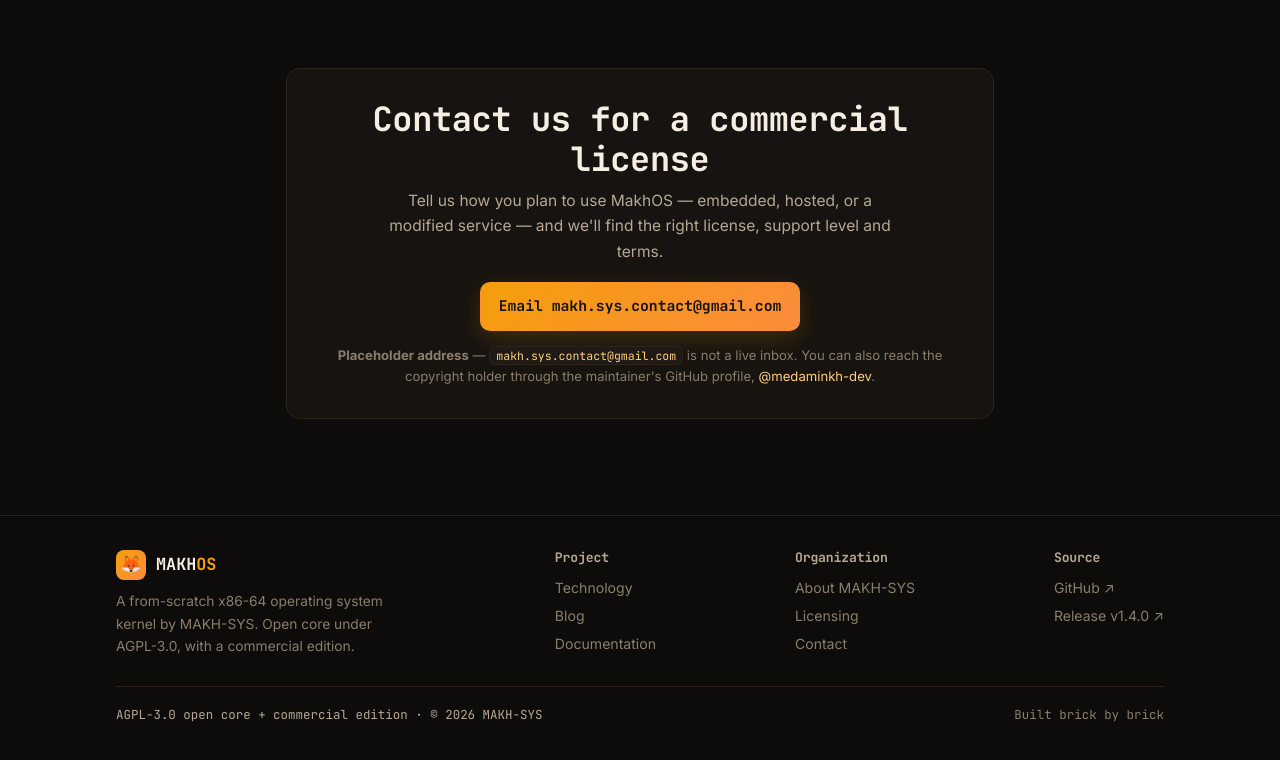
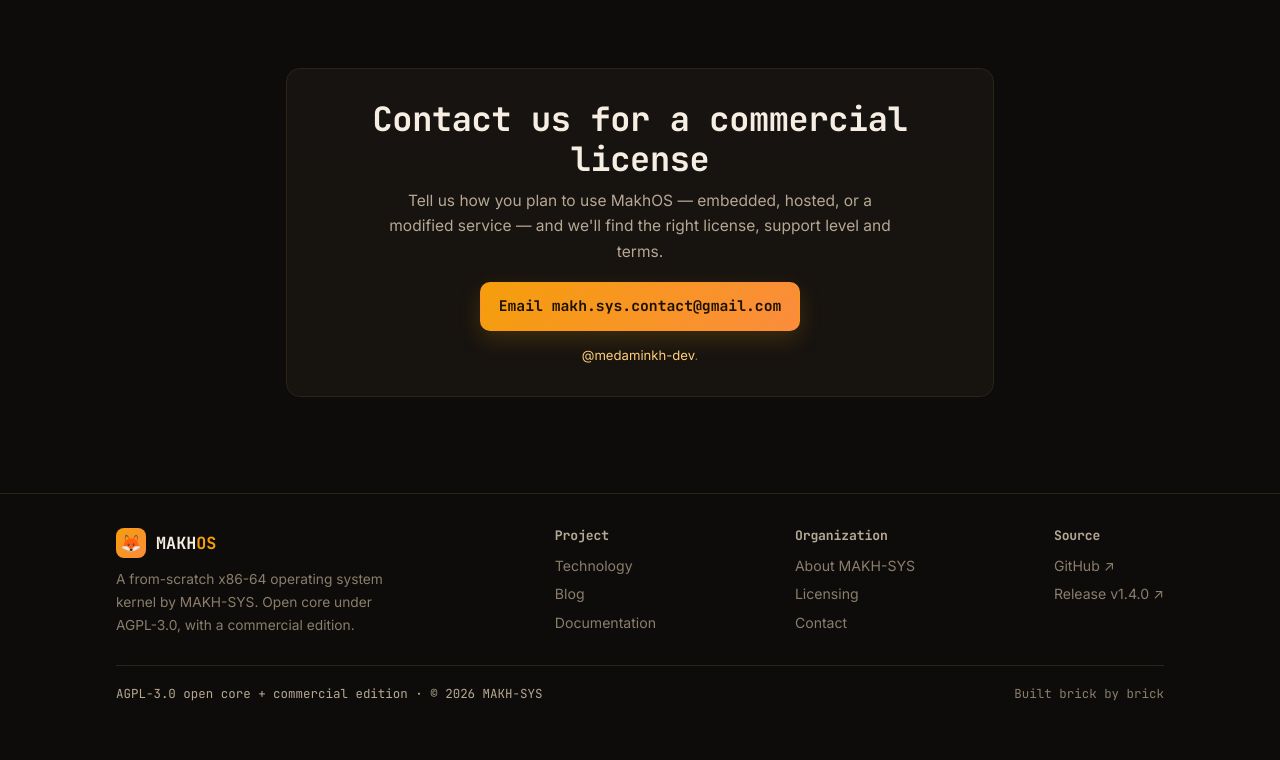
Before and after one commit to MAKH-SYS/MAKH-WEBSITE, a plain HTML site: page licensing.html in a window 1280 px wide. Shown: the part 1817-2577 px from the top of the page. Drawn offline with Linux system fonts and the light colour scheme.

Commit message:
Update licensing.html to remove placeholder address
Removed placeholder address note about the email inbox.

```diff
--- a/licensing.html
+++ b/licensing.html
@@ -109,7 +109,6 @@
       <p style="color:var(--muted);max-width:52ch;margin:0 auto 18px">Tell us how you plan to use MakhOS — embedded, hosted, or a modified service — and we'll find the right license, support level and terms.</p>
       <a class="btn btn-primary" href="mailto:makh.sys.contact@gmail.com?subject=MakhOS%20commercial%20license%20enquiry">Email makh.sys.contact@gmail.com</a>
       <p style="color:var(--faint);font-size:0.82rem;margin-top:14px">
-        <strong>Placeholder address</strong> — <code class="inline-code">makh.sys.contact@gmail.com</code> is not a live inbox. You can also reach the copyright holder through the maintainer's GitHub profile,
         <a href="https://github.com/medaminkh-dev" target="_blank" rel="noopener">@medaminkh-dev</a>.
       </p>
     </div>
```
